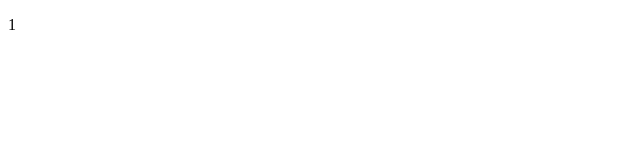
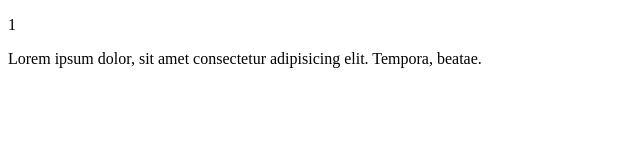
Before and after one commit to ZdravkoHr/learn1, a plain HTML site: page index.html in a window 1280 px wide. Shown: the whole page, without its empty margins (0-640 px from the left). Drawn offline with Linux system fonts and the light colour scheme.

Commit message:
added lorem

```diff
--- a/index.html
+++ b/index.html
@@ -8,5 +8,8 @@
 	</head>
 	<body>
 		<p>1</p>
+		<p>
+			Lorem ipsum dolor, sit amet consectetur adipisicing elit. Tempora, beatae.
+		</p>
 	</body>
 </html>
```
